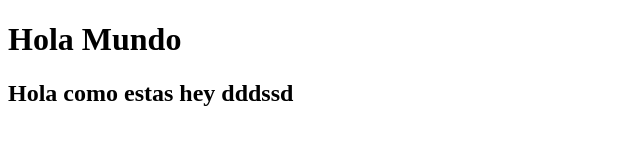
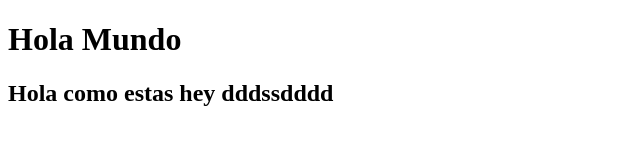
Before and after one commit to jhonmendez/test1, a plain HTML site: page index.html in a window 1280 px wide. Shown: the full height of the page, 0-640 px from the left. Drawn offline with Linux system fonts and the light colour scheme.

Commit message:
hey como vasddddç

```diff
--- a/index.html
+++ b/index.html
@@ -8,6 +8,6 @@
 </head>
 <body>
     <h1>Hola Mundo</h1>
-    <h2>Hola como estas hey dddssd</h2>
+    <h2>Hola como estas hey dddssdddd</h2>
 </body>
 </html>
```
